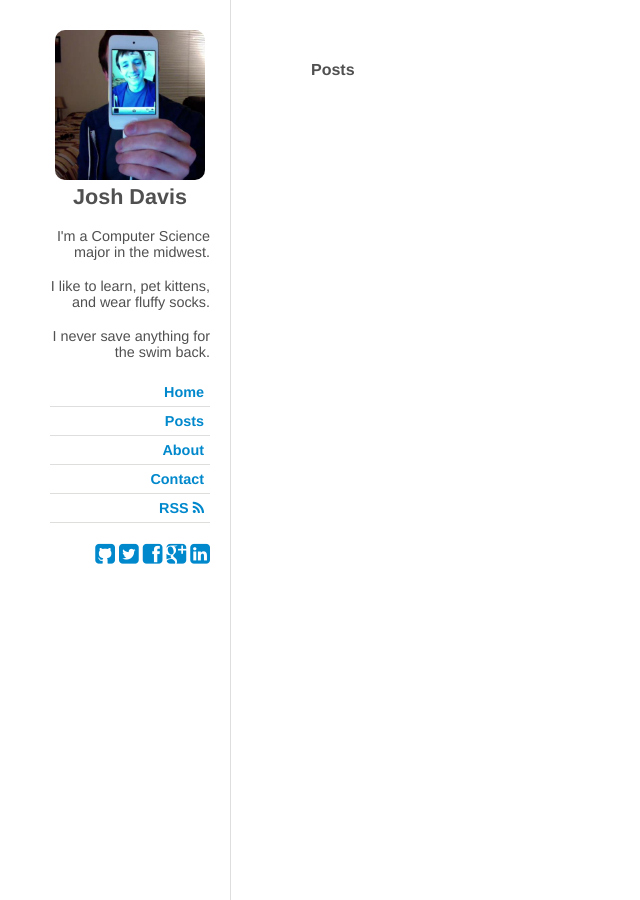
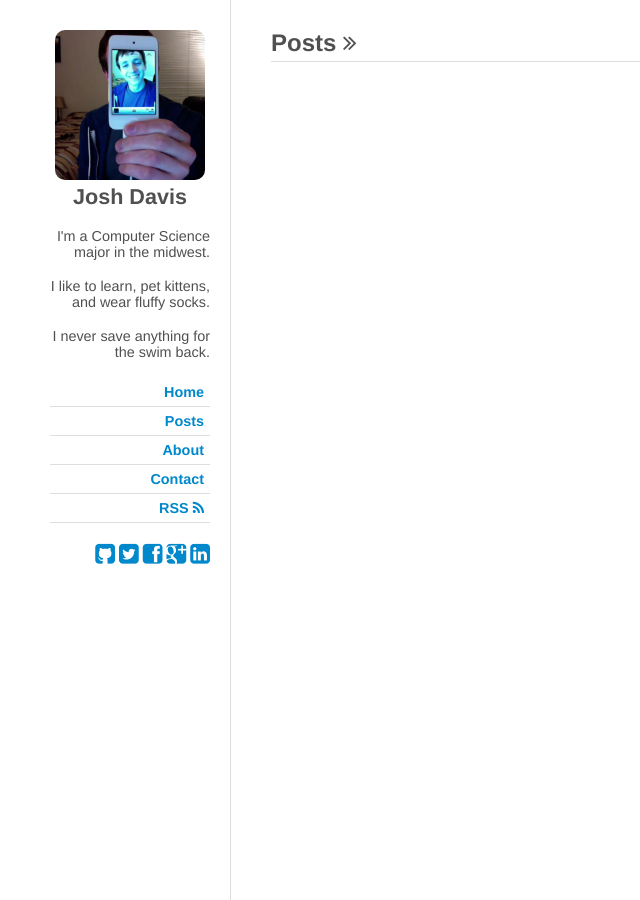
Before and after one commit to jdavis/jdavis.github.com, a Jekyll site: the page built from posts.html, in a window 1280 px wide. Shown: the whole page, without its empty margins (0-640 px from the left). Built offline with Jekyll 4.4.1, drawn with Linux system fonts in a browser that asks for light colours; some web fonts are replaced; Markdown is read by kramdown in place of the engine named in the settings.

Commit message:
Move a dif in posts.html

```diff
--- a/posts.html
+++ b/posts.html
@@ -3,11 +3,9 @@
 title: Josh Davis
 ---
 
-<div class="content">
-    <h4>Posts</h4>
-    <ul class="posts">
-    {% for post in site.posts %}
-        <li><a href="{{ post.url }}">{{ post.title }}</a></li>
-    {% endfor %}
-    </ul>
-</div>
+<h2 id="posts">Posts <i class="icon-double-angle-right"></i></h2>
+<ul class="posts">
+{% for post in site.posts %}
+    <li><span>{{ post.date|date_to_string }}</span> &mdash; <a href="{{ post.url }}">{{ post.title }}</a></li>
+{% endfor %}
+</ul>
```
